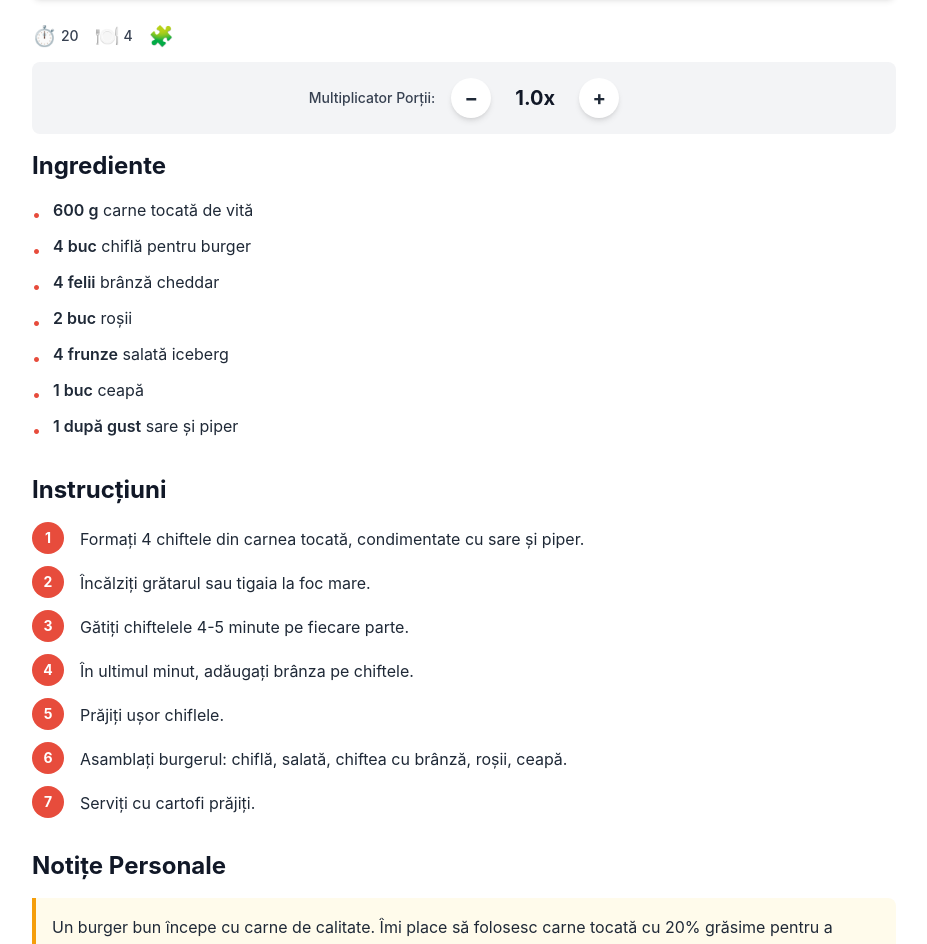
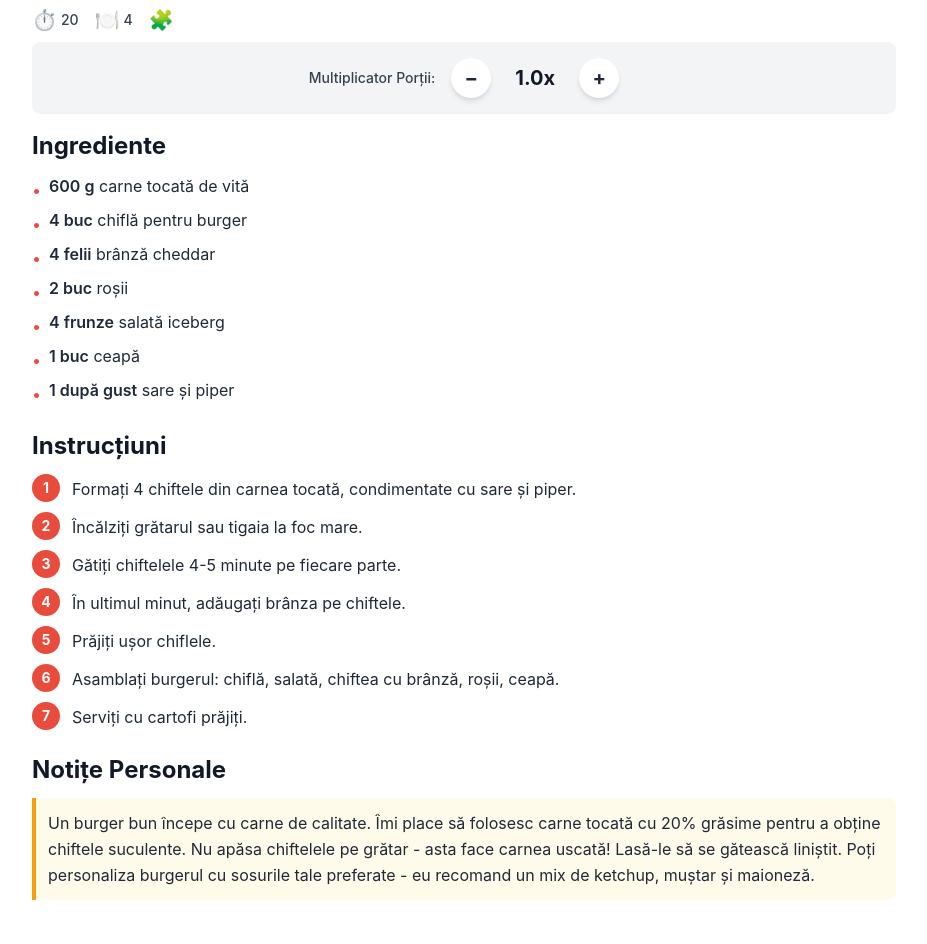
Before and after one commit to psticea/cookingbook, a React (Vite) app: page /cookingbook/recipe/burger-clasic in a window 1280 px wide. Shown: the part 746-1690 px from the top of the page, without its empty margins (176-1103 px from the left). Built offline with nearby package versions, Linux system fonts and the light colour scheme.

Commit message:
make pages more compact vertically

```diff
--- a/src/components/IngredientList.tsx
+++ b/src/components/IngredientList.tsx
@@ -76,9 +76,9 @@ export const IngredientList: React.FC<IngredientListProps> = ({
   const effortLevelText = getTranslation(effortLevel, language);
 
   return (
-    <section className="mb-8">
+    <section className="mb-6">
       {/* Recipe Metadata - Icons and numbers */}
-      <div className="flex items-center gap-4 mb-3 text-gray-700 dark:text-gray-300">
+      <div className="flex items-center gap-4 mb-2 text-gray-700 dark:text-gray-300">
         {/* Prep Time */}
         <div className="flex items-center gap-1" title={`${getTranslation('prepTime', language)}: ${prepTime} ${getTranslation('minutes', language)}`}>
           <span className="text-xl">⏱️</span>
@@ -98,7 +98,7 @@ export const IngredientList: React.FC<IngredientListProps> = ({
       </div>
 
       {/* Ingredient Scaler */}
-      <div className="mb-4">
+      <div className="mb-3">
         <IngredientScaler
           currentMultiplier={multiplier}
           onMultiplierChange={setMultiplier}
@@ -106,18 +106,18 @@ export const IngredientList: React.FC<IngredientListProps> = ({
       </div>
 
       {/* Ingredients Section Heading */}
-      <h2 className="text-2xl font-bold mb-4 text-gray-900 dark:text-gray-100">
+      <h2 className="text-2xl font-bold mb-3 text-gray-900 dark:text-gray-100">
         {getTranslation('ingredients', language)}
       </h2>
 
       {/* Ingredients List */}
-      <ul className="space-y-2">
+      <ul className="space-y-1.5">
         {ingredients.map((item, index) => {
           if (isSection(item)) {
             // Render section heading
             return (
-              <li key={index} className="mt-6 first:mt-0">
-                <h3 className="text-lg font-semibold text-gray-800 dark:text-gray-200 mb-2">
+              <li key={index} className="mt-4 first:mt-0">
+                <h3 className="text-lg font-semibold text-gray-800 dark:text-gray-200 mb-1.5">
                   {item.section[language]}
                 </h3>
               </li>
@@ -127,7 +127,7 @@ export const IngredientList: React.FC<IngredientListProps> = ({
             return (
               <li
                 key={index}
-                className="flex items-start gap-3 text-gray-800 dark:text-gray-200"
+                className="flex items-start gap-2 text-gray-800 dark:text-gray-200"
               >
                 <span className="text-accent-light dark:text-accent-dark mt-1">•</span>
                 <span>
--- a/src/components/InstructionList.tsx
+++ b/src/components/InstructionList.tsx
@@ -17,21 +17,21 @@ export const InstructionList: React.FC<InstructionListProps> = ({ instructions }
   const { language } = useLanguage();
 
   return (
-    <section className="mb-8">
-      <h2 className="text-2xl font-bold mb-4 text-gray-900 dark:text-gray-100">
+    <section className="mb-6">
+      <h2 className="text-2xl font-bold mb-3 text-gray-900 dark:text-gray-100">
         {getTranslation('instructions', language)}
       </h2>
 
-      <ol className="space-y-3">
+      <ol className="space-y-2.5">
         {instructions[language].map((instruction, index) => (
           <li
             key={index}
-            className="flex gap-4 text-gray-800 dark:text-gray-200"
+            className="flex gap-3 text-gray-800 dark:text-gray-200"
           >
-            <span className="flex-shrink-0 w-8 h-8 flex items-center justify-center rounded-full bg-accent-light dark:bg-accent-dark text-white font-bold text-sm">
+            <span className="flex-shrink-0 w-7 h-7 flex items-center justify-center rounded-full bg-accent-light dark:bg-accent-dark text-white font-bold text-sm">
               {index + 1}
             </span>
-            <p className="flex-1 pt-1 leading-relaxed">
+            <p className="flex-1 pt-0.5 leading-relaxed">
               {instruction}
             </p>
           </li>
--- a/src/components/PersonalNotes.tsx
+++ b/src/components/PersonalNotes.tsx
@@ -23,11 +23,11 @@ export const PersonalNotes: React.FC<PersonalNotesProps> = ({ notes }) => {
   }
 
   return (
-    <section className="mb-8">
-      <h2 className="text-2xl font-bold mb-4 text-gray-900 dark:text-gray-100">
+    <section className="mb-6">
+      <h2 className="text-2xl font-bold mb-3 text-gray-900 dark:text-gray-100">
         {getTranslation('personalNotes', language)}
       </h2>
-      <div className="bg-amber-50 dark:bg-amber-900/20 border-l-4 border-amber-500 p-4 rounded-r-lg">
+      <div className="bg-amber-50 dark:bg-amber-900/20 border-l-4 border-amber-500 p-3 rounded-r-lg">
         <p className="text-gray-800 dark:text-gray-200 leading-relaxed whitespace-pre-line">
           {notes[language]}
         </p>
--- a/src/components/RecipeCard.tsx
+++ b/src/components/RecipeCard.tsx
@@ -62,9 +62,9 @@ export const RecipeCard: React.FC<RecipeCardProps> = ({ recipe }) => {
       </div>
 
       {/* Recipe Info */}
-      <div className="p-4">
+      <div className="p-3">
         {/* Recipe Title */}
-        <h3 className="text-lg font-bold mb-3 text-gray-900 dark:text-gray-100 line-clamp-2">
+        <h3 className="text-lg font-bold mb-2 text-gray-900 dark:text-gray-100 line-clamp-2">
           {recipe.title[language]}
         </h3>
 
--- a/src/components/RecipeGrid.tsx
+++ b/src/components/RecipeGrid.tsx
@@ -13,7 +13,7 @@ interface RecipeGridProps {
  */
 export const RecipeGrid: React.FC<RecipeGridProps> = ({ recipes }) => {
   return (
-    <div className="grid grid-cols-1 sm:grid-cols-2 lg:grid-cols-3 xl:grid-cols-4 gap-6">
+    <div className="grid grid-cols-1 sm:grid-cols-2 lg:grid-cols-3 xl:grid-cols-4 gap-4">
       {recipes.map((recipe) => (
         <RecipeCard key={recipe.id} recipe={recipe} />
       ))}
--- a/src/components/RecipeHeader.tsx
+++ b/src/components/RecipeHeader.tsx
@@ -16,7 +16,7 @@ export const RecipeHeader: React.FC<RecipeHeaderProps> = ({ recipe }) => {
   const { language } = useLanguage();
 
   return (
-    <header className="mb-6">
+    <header className="mb-4">
       {/* Recipe Title */}
       <h1 className="text-3xl md:text-4xl font-bold text-gray-900 dark:text-gray-100">
         {recipe.title[language]}
--- a/src/components/RecipeImage.tsx
+++ b/src/components/RecipeImage.tsx
@@ -27,7 +27,7 @@ export const RecipeImage: React.FC<RecipeImageProps> = ({ recipeId, category, al
   };
 
   return (
-    <div className="mb-6 w-full">
+    <div className="mb-4 w-full">
       <img
         src={imageError ? defaultImage : imagePath}
         alt={alt}
--- a/src/pages/HomePage.tsx
+++ b/src/pages/HomePage.tsx
@@ -97,9 +97,9 @@ const HomePage: React.FC = () => {
         <MenuLinks onLinkClick={handleMenuClose} />
       </SideMenu>
 
-      <main className="flex-1 max-w-7xl mx-auto px-4 py-8 w-full">
+      <main className="flex-1 max-w-7xl mx-auto px-4 py-6 w-full">
         {loading && (
-          <div className="text-center py-12">
+          <div className="text-center py-8">
             <p className="text-xl text-gray-600 dark:text-gray-400">
               {getTranslation('loading', language)}
             </p>
@@ -107,7 +107,7 @@ const HomePage: React.FC = () => {
         )}
 
         {error && (
-          <div className="text-center py-12">
+          <div className="text-center py-8">
             <p className="text-xl text-red-600 dark:text-red-400">
               {getTranslation('errorOccurred', language)}
             </p>
@@ -119,14 +119,14 @@ const HomePage: React.FC = () => {
             {recipes.length > 0 && (
               <>
                 {/* Recipe count */}
-                <div className="mb-6">
+                <div className="mb-4">
                   <p className="text-lg text-gray-700 dark:text-gray-300">
                     {getTranslation('allRecipes', language)} ({totalFilteredCount})
                   </p>
                 </div>
 
                 {/* Recipe sections by category */}
-                <div className="space-y-12">
+                <div className="space-y-8">
                   {categories.map((category) => {
                     const categoryRecipes = getRecipesByCategory(filteredRecipes, category.id);
 
@@ -137,9 +137,9 @@ const HomePage: React.FC = () => {
                       <section
                         key={category.id}
                         id={`category-${category.id}`}
-                        className="category-section scroll-mt-20"
+                        className="category-section scroll-mt-16"
                       >
-                        <h2 className="text-2xl font-bold mb-6 text-gray-900 dark:text-gray-100">
+                        <h2 className="text-2xl font-bold mb-4 text-gray-900 dark:text-gray-100">
                           {category.name[language]}
                         </h2>
                         <RecipeGrid recipes={categoryRecipes} />
@@ -150,7 +150,7 @@ const HomePage: React.FC = () => {
 
                 {/* No results message */}
                 {filteredRecipes.length === 0 && (
-                  <div className="text-center py-12">
+                  <div className="text-center py-8">
                     <p className="text-xl text-gray-600 dark:text-gray-400">
                       {getTranslation('noRecipesFound', language)}
                     </p>
@@ -160,7 +160,7 @@ const HomePage: React.FC = () => {
             )}
 
             {recipes.length === 0 && (
-              <div className="text-center py-12">
+              <div className="text-center py-8">
                 <p className="text-xl text-gray-600 dark:text-gray-400">
                   {getTranslation('noRecipesFound', language)}
                 </p>
```
